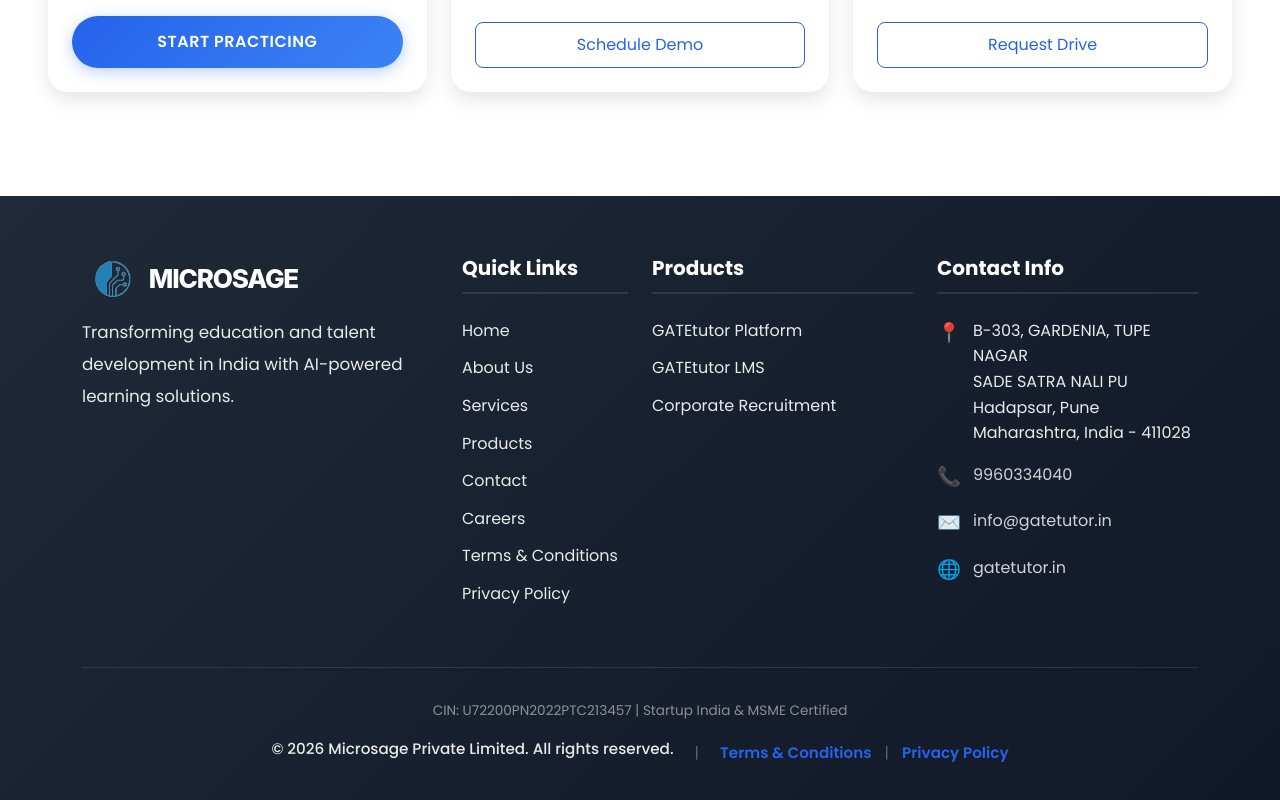
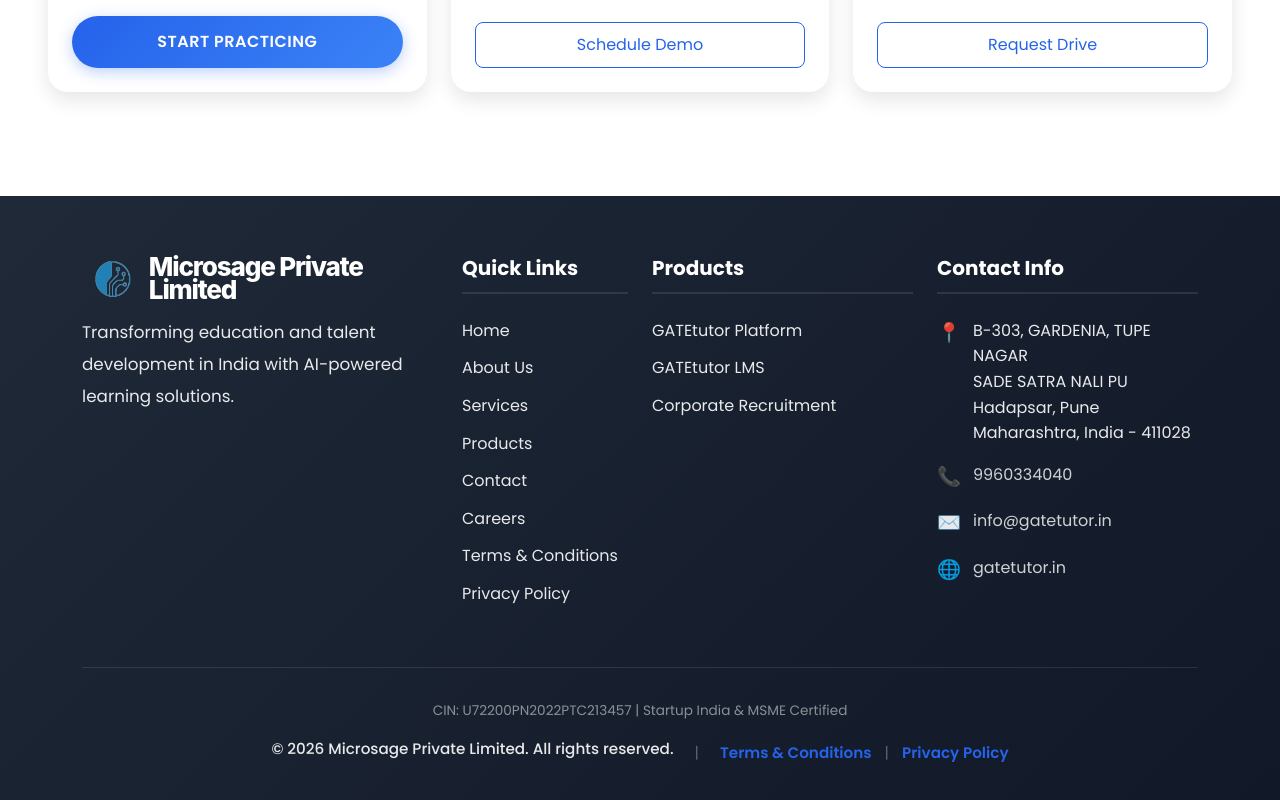
Before and after one commit to maheshrode22/Microsage_Official, a React (Create React App) app: page / in a window 1280 px wide. Shown: the part 4354-5154 px from the top of the page. Built offline with nearby package versions, Linux system fonts and the light colour scheme.

Commit message:
feat: Add About Us section, including the new About.jsx component and its generated build output files.

```diff
--- a/public/index.html
+++ b/public/index.html
@@ -1,21 +1,40 @@
 <!DOCTYPE html>
 <html lang="en">
+
 <head>
   <meta charset="utf-8" />
   <meta name="viewport" content="width=device-width, initial-scale=1" />
   <meta name="theme-color" content="#000000" />
-    <meta
-      name="description"
-      content="Microsage Private Limited - Transforming education and talent development in India with GATEtutor LMS, Corporate Recruitment System, and AI-powered learning solutions."
-    />
+  <meta name="description"
+    content="Microsage Private Limited - Founded by CEO Mallikarjun Borigidde. Transforming education with GATEtutor LSM, AI-powered learning, and MSME certified technology solutions." />
+
+  <!-- Open Graph / Facebook -->
+  <meta property="og:type" content="website" />
+  <meta property="og:url" content="https://gatetutor.in/" />
+  <meta property="og:title" content="Microsage Private Limited | CEO Mallikarjun Borigidde | GATEtutor" />
+  <meta property="og:description"
+    content="India's first AI-powered learning and employability system. Transforming education and recruitment with GATEtutor LSM." />
+  <meta property="og:image" content="%PUBLIC_URL%/logo.png" />
+
+  <!-- Twitter -->
+  <meta property="twitter:card" content="summary_large_image" />
+  <meta property="twitter:url" content="https://gatetutor.in/" />
+  <meta property="twitter:title" content="Microsage Private Limited | CEO Mallikarjun Borigidde | GATEtutor" />
+  <meta property="twitter:description"
+    content="India's first AI-powered learning and employability system. Transforming education and recruitment with GATEtutor LSM." />
+  <meta property="twitter:image" content="%PUBLIC_URL%/logo.png" />
+
+  <link rel="canonical" href="https://gatetutor.in/" />
   <link rel="preconnect" href="https://fonts.googleapis.com">
   <link rel="preconnect" href="https://fonts.gstatic.com" crossorigin>
   <link href="https://fonts.googleapis.com/css2?family=Poppins:wght@300;400;500;600;700&display=swap" rel="stylesheet">
   <link rel="icon" type="image/png" href="%PUBLIC_URL%/logo.png" />
-    <title>Microsage Private Limited - GATEtutor | Education Technology Solutions</title>
+  <title>Microsage Private Limited | CEO Mallikarjun Borigidde | GATEtutor</title>
 </head>
+
 <body>
   <noscript>You need to enable JavaScript to run this app.</noscript>
   <div id="root"></div>
 </body>
+
 </html>
--- a/src/components/About.jsx
+++ b/src/components/About.jsx
@@ -38,7 +38,7 @@
                 company dedicated to building impactful digital solutions for students, institutions, and corporates.
               </p>
               <p>
-                At Microsage, we combine innovation with purpose. Our flagship platform
+                At <strong>Microsage Private Limited</strong>, we combine innovation with purpose. Our flagship platform
                 <strong> GATEtutor</strong> is India's first AI-powered learning and employability
                 system designed to bridge the gap between academic preparation and real-world career readiness.
               </p>
@@ -62,7 +62,7 @@
               <h3 className="about-heading">Our Vision</h3>
               <p>
                 With a rapidly growing network of <strong>150+ institutions</strong> and
-                <strong> 11+ lakh students</strong>, Microsage is setting a new benchmark in
+                <strong> 11+ lakh students</strong>, <strong>Microsage Private Limited</strong> is setting a new benchmark in
                 India's ed-tech and HR-tech ecosystem.
               </p>
               <p>
@@ -87,8 +87,8 @@
         <Row className="mt-5 justify-content-center">
           <Col lg={8}>
             <div className="company-info text-center">
-              <h3 className="about-heading">Founder</h3>
-              <div className="info-card founder-card mx-auto" style={{ maxWidth: '600px' }}>
+              <h3 className="about-heading">Founder & CEO</h3>
+              <div className="info-card founder-card mx-auto" style={{ maxWidth: '600px', borderTop: '4px solid var(--primary-color)' }}>
                 <div className="founder-photo-wrapper mb-3">
                   <img
                     src={require('../assets/founder photo.png')}
--- a/src/components/Career.jsx
+++ b/src/components/Career.jsx
@@ -30,7 +30,7 @@
         <Col lg={12}>
           <h2 className="section-title">Careers</h2>
           <p className="section-subtitle">
-            Join Microsage to build AI-powered learning and hiring products that serve institutions,
+            Join <strong>Microsage Private Limited</strong> to build AI-powered learning and hiring products that serve institutions,
             students, and employers across India.
           </p>
         </Col>
--- a/src/components/Footer.jsx
+++ b/src/components/Footer.jsx
@@ -11,7 +11,7 @@
         <Row>
           <Col lg={4} md={6} className="mb-4">
             <div className="footer-brand">
-              <Logo height={45} className="mb-3" variant="light" />
+              <Logo height={45} className="mb-3" variant="light" text="Microsage Private Limited" />
 
               <p className="footer-description">
                 Transforming education and talent development in India with
--- a/src/components/Logo.jsx
+++ b/src/components/Logo.jsx
@@ -1,7 +1,7 @@
 import React, { useState } from 'react';
 import logoImage from '../assets/logo.png';
 
-const Logo = ({ height = 40, showText = true, className = "", variant = "dark" }) => {
+const Logo = ({ height = 40, showText = true, className = "", variant = "dark", text = "MICROSAGE" }) => {
     const [imgError, setImgError] = useState(false);
     const textColor = variant === "light" ? "#ffffff" : "#1f2937";
     const brandBlue = "#2b7bb9";
@@ -68,7 +68,7 @@
                             fontFamily: "'Inter', 'Segoe UI', system-ui, sans-serif"
                         }}
                     >
-                        MICROSAGE
+                        {text}
                     </span>
 
                 </div>
--- a/src/components/Terms.jsx
+++ b/src/components/Terms.jsx
@@ -31,7 +31,7 @@
                         <div className="legal-section">
                             <h3>2. Services Provided</h3>
                             <p>
-                                Microsage provides EdTech and recruitment solutions. We reserve the right to modify, suspend, or discontinue any part of the Services at any time without prior notice.
+                                <strong>Microsage Private Limited</strong> provides EdTech and recruitment solutions. We reserve the right to modify, suspend, or discontinue any part of the Services at any time without prior notice.
                             </p>
                         </div>
 
@@ -69,7 +69,7 @@
                         <div className="legal-section">
                             <h3>6. Limitation of Liability</h3>
                             <p>
-                                To the maximum extent permitted by law, Microsage shall not be liable for any indirect, incidental, special, consequential, or punitive damages resulting from your use of or inability to use the Services.
+                                To the maximum extent permitted by law, <strong>Microsage Private Limited</strong> shall not be liable for any indirect, incidental, special, consequential, or punitive damages resulting from your use of or inability to use the Services.
                             </p>
                         </div>
 
```
Also changed, not shown: public/robots.txt (added), 11 other files (tests, documents, lock files or other folders). Lines whose indentation alone changed are shown as unchanged.
